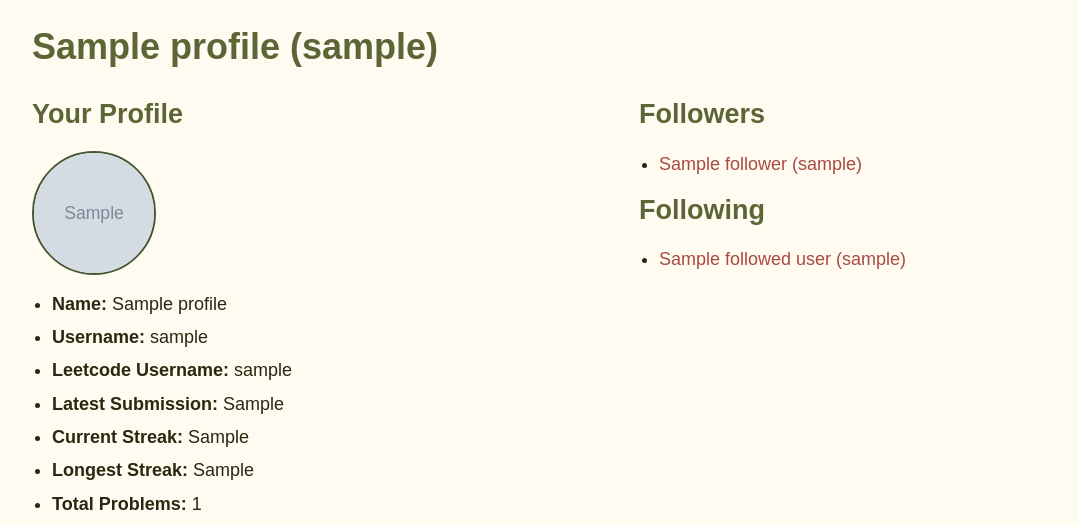
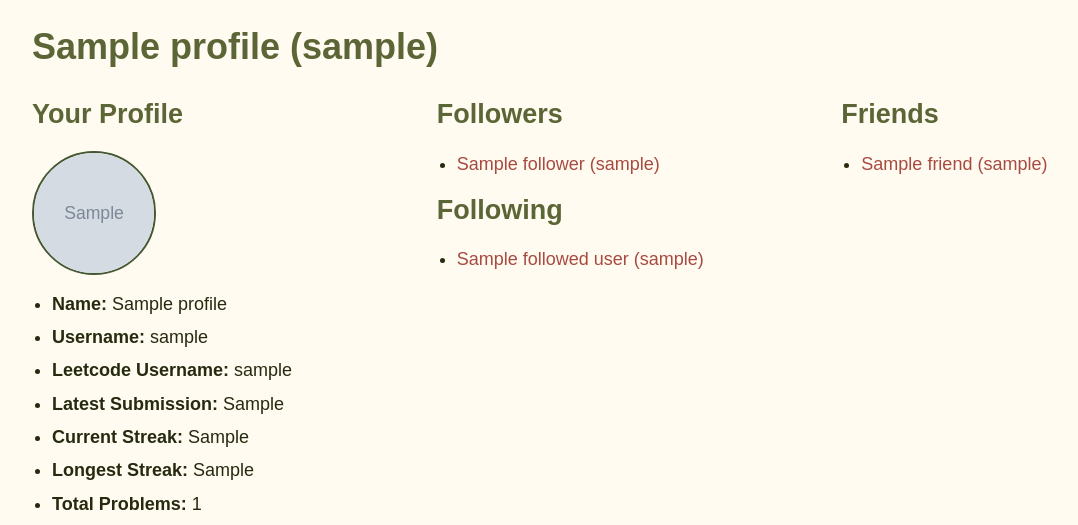
Before and after one commit to nessa272/LeetCode-Competition, a Flask app: template templates/profile.html in a window 1280 px wide. Shown: the part 77-602 px from the top of the page, without its empty margins (26-1104 px from the left). Run offline with Flask 3, Linux system fonts and the light colour scheme; the template is opened without the code that fills it: most values are stand-ins (such as "Sample title", 1, 10 or a date in 2020); grey boxes marked "Sample" are stand-in pictures; parts of the project's set-up code (start-up, migrations or seed data) failed here and were passed over.

Commit message:
Updated front end

```diff
--- a/templates/profile.html
+++ b/templates/profile.html
@@ -75,5 +75,28 @@ document.addEventListener("DOMContentLoaded", () => {
     }
 });
 </script>
+    <!-- RIGHT COLUMN -->
+    <div class="right-col">
+        <h2>Friends</h2>
+        <ul class="friend-list">
+            {% for friend in friends %}
+                <li>
+                    <a href="{{ url_for('profile', pid=friend.pid) }}">
+                         {{ friend.name }} ({{ friend.lc_username }})
+                    </a>
+               </li>
+            {% endfor %}
+        </ul>
+    </div>
+<script>
+document.addEventListener("DOMContentLoaded", () => {
+    const refreshLink = document.querySelector("a.btn[href*='refresh_profile']");
+    if (refreshLink) {
+        refreshLink.addEventListener("click", () => {
+            document.body.style.cursor = "wait";
+        });
+    }
+});
+</script>
 </div>
 {% endblock %}
```
